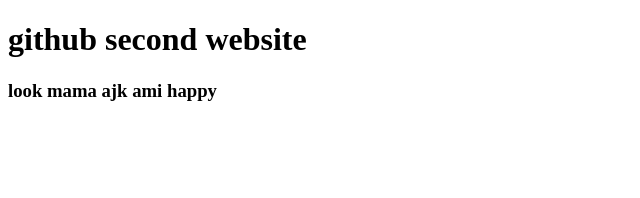
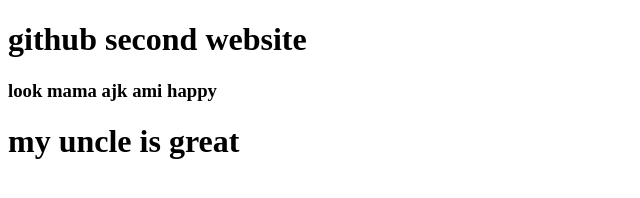
Before and after one commit to nafi-ansary/github-second-website, a plain HTML site: page index.html in a window 1280 px wide. Shown: the whole page, without its empty margins (0-640 px from the left). Drawn offline with Linux system fonts and the light colour scheme.

Commit message:
i am happy

```diff
--- a/index.html
+++ b/index.html
@@ -8,5 +8,6 @@
 <body>
     <h1>github second website</h1>
     <h3>look mama ajk ami happy</h3>
+    <h1>my uncle is great</h1>
 </body>
 </html>
```
